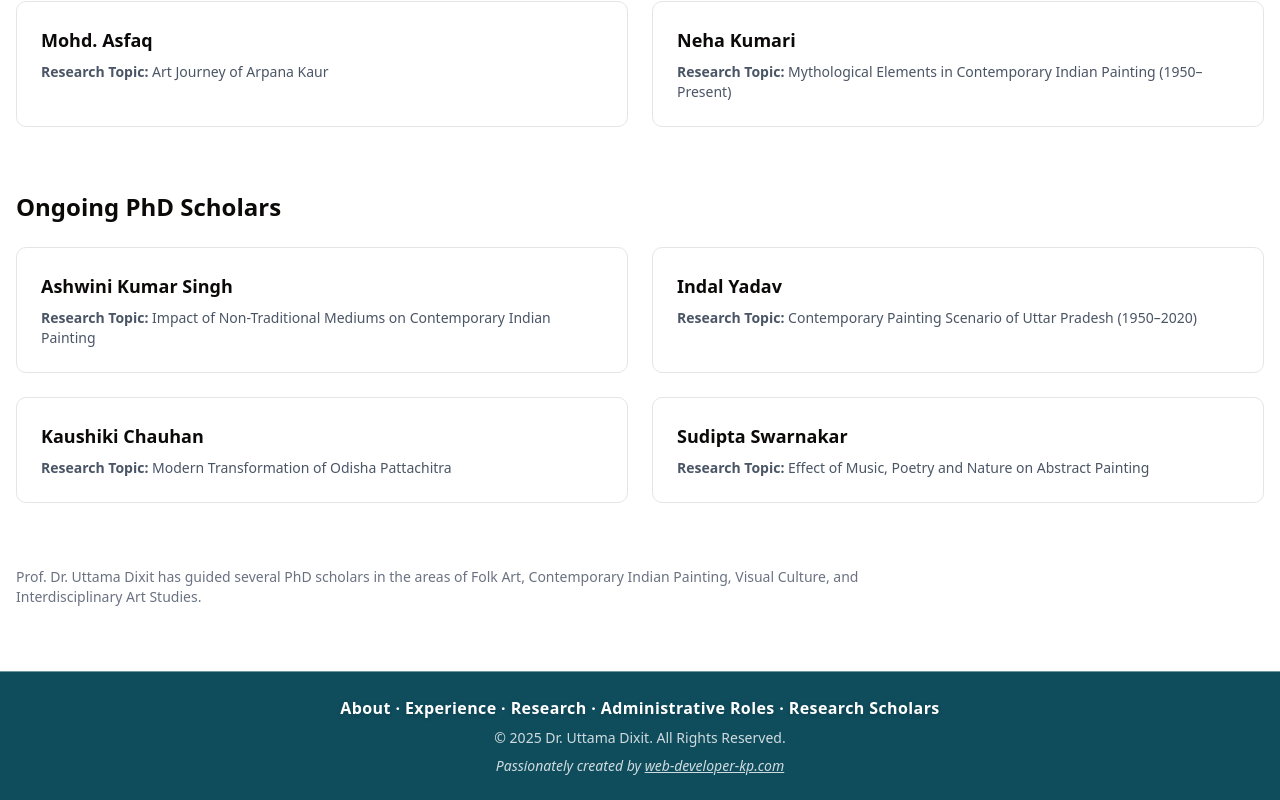
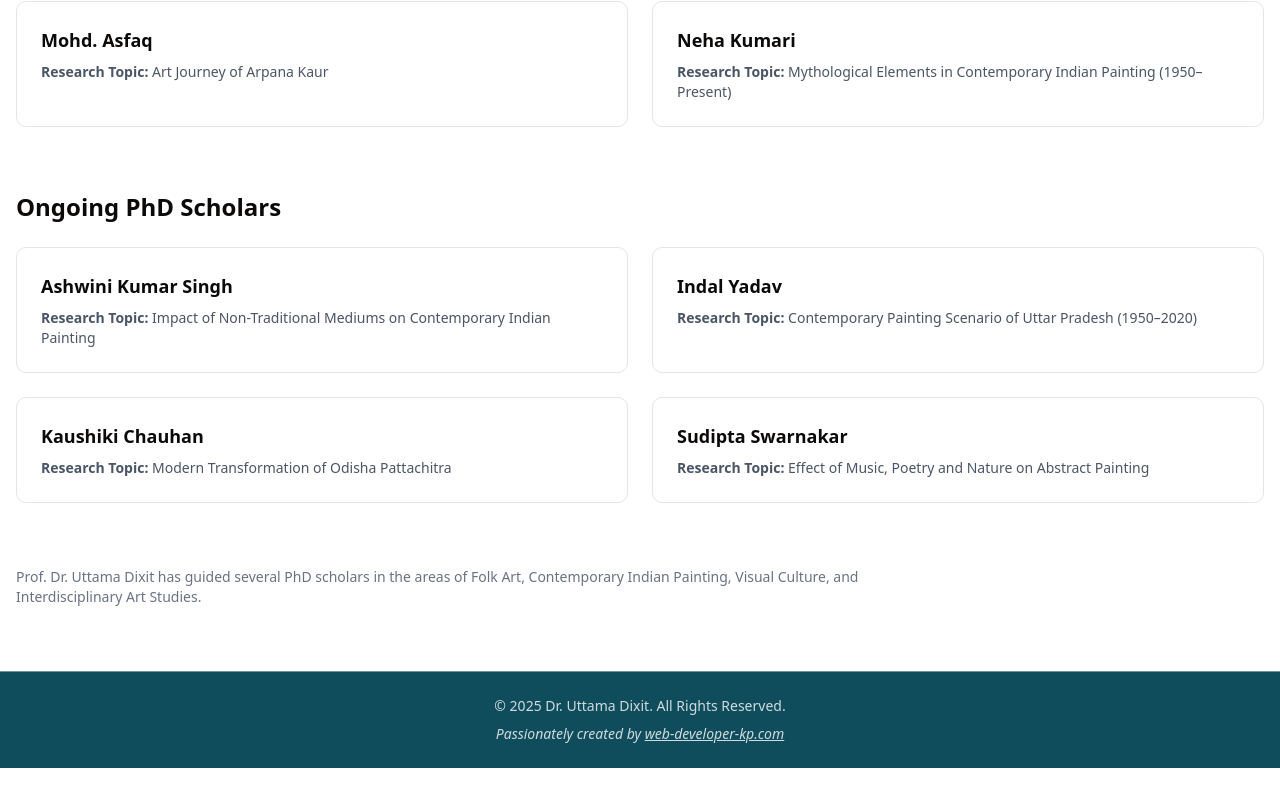
Before and after one commit to kp1153/artist, a Next.js app: page /research-scholars in a window 1280 px wide. Shown: the part 746-1546 px from the top of the page. After the commit the page ends 1514 px from the top, so only its background shows below. Built offline with nearby package versions, Linux system fonts and the light colour scheme; no server answers.

Commit message:
force deploy

```diff
--- a/components/Footer.js
+++ b/components/Footer.js
@@ -4,44 +4,6 @@ export default function Footer() {
       <div className="border-t border-white/40" />
 
       <div className="max-w-7xl mx-auto px-4 py-6 text-center text-sm space-y-2">
-
-        {/* Strong White Quick Links */}
-        <p className="font-extrabold text-base tracking-wide">
-          <a
-            href="/about"
-            className="inline-block transition hover:scale-110 hover:underline drop-shadow-sm"
-          >
-            About
-          </a>{" "}
-          ·{" "}
-          <a
-            href="/experience"
-            className="inline-block transition hover:scale-110 hover:underline drop-shadow-sm"
-          >
-            Experience
-          </a>{" "}
-          ·{" "}
-          <a
-            href="/research"
-            className="inline-block transition hover:scale-110 hover:underline drop-shadow-sm"
-          >
-            Research
-          </a>{" "}
-          ·{" "}
-          <a
-            href="/administrative-roles"
-            className="inline-block transition hover:scale-110 hover:underline drop-shadow-sm"
-          >
-            Administrative Roles
-          </a>{" "}
-          ·{" "}
-          <a
-            href="/research-scholars"
-            className="inline-block transition hover:scale-110 hover:underline drop-shadow-sm"
-          >
-            Research Scholars
-          </a>
-        </p>
 
         <p className="text-white/80">
           © 2025 Dr. Uttama Dixit. All Rights Reserved.
```
